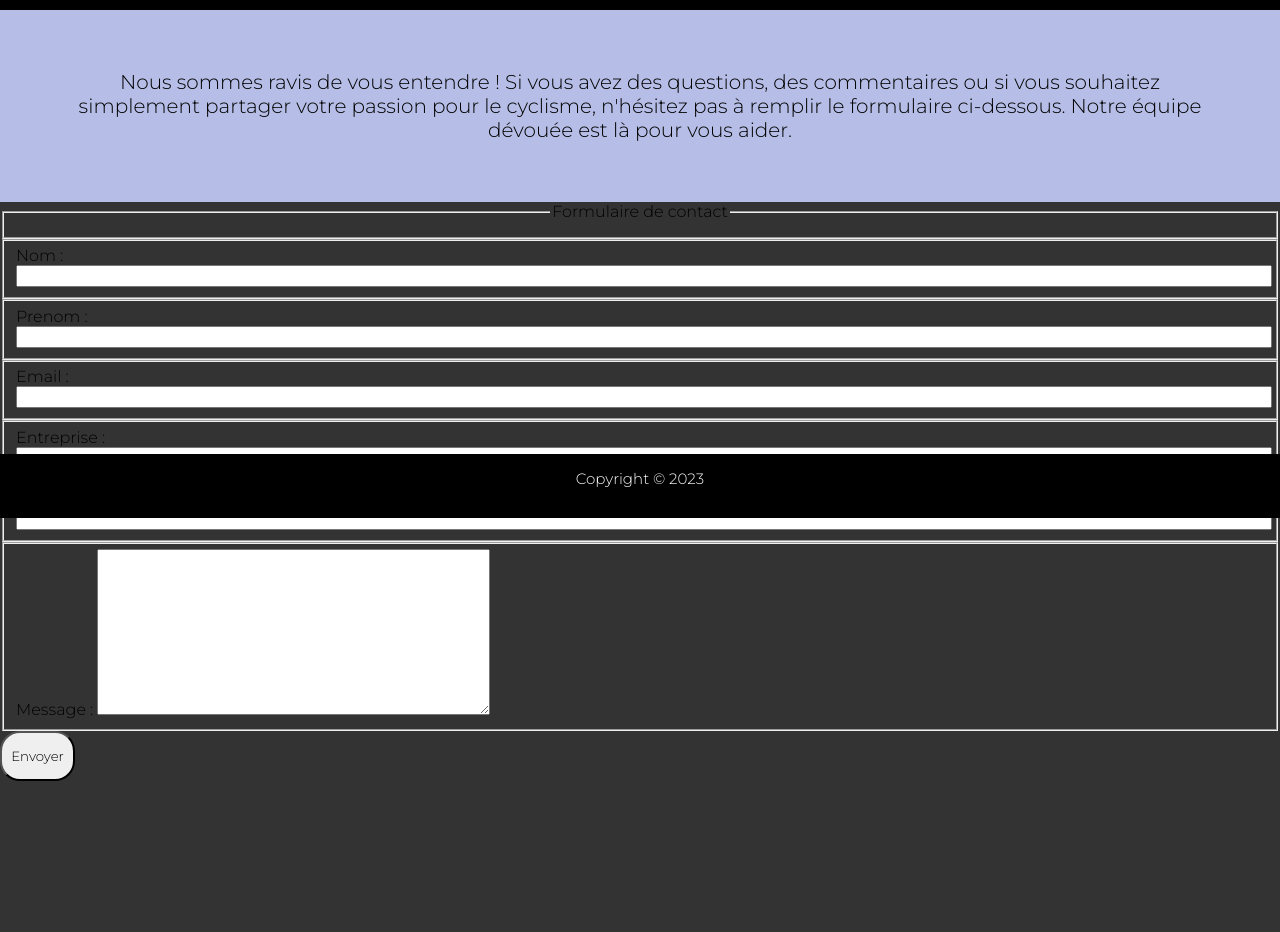
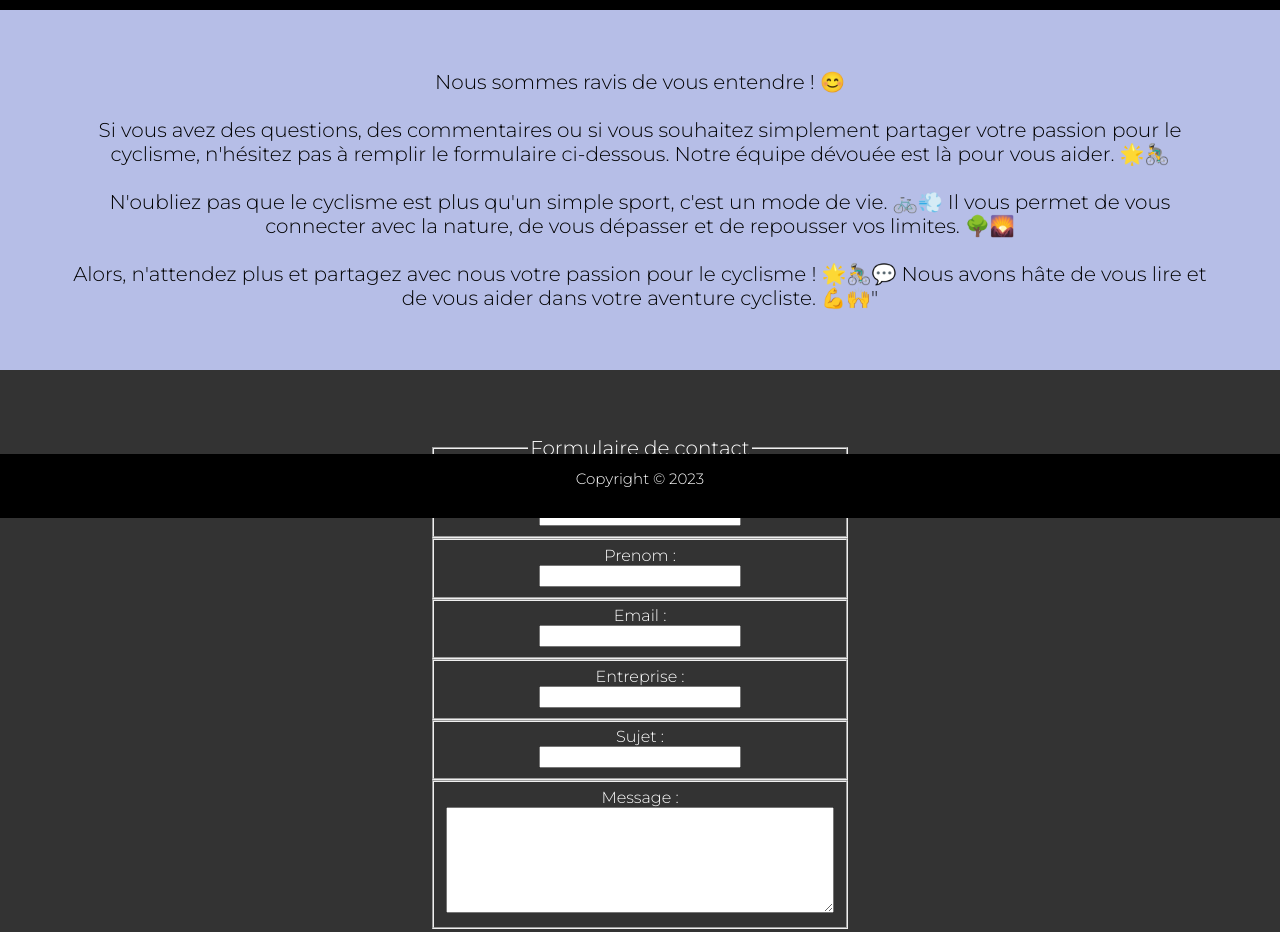
Before and after one commit to Alain266/Site-Blog-main, a plain HTML site: page Content/contact.html in a window 1280 px wide. Shown: the part 282-1214 px from the top of the page. Drawn offline with Linux system fonts and the light colour scheme.

Commit message:
page contact done

```diff
--- a/Content/contact.html
+++ b/Content/contact.html
@@ -28,7 +28,10 @@
         </nav>
     </header>
     <main> <!-- Premiere partie du site -->
-        <p>Nous sommes ravis de vous entendre ! Si vous avez des questions, des commentaires ou si vous souhaitez simplement partager votre passion pour le cyclisme, n'hésitez pas à remplir le formulaire ci-dessous. Notre équipe dévouée est là pour vous aider.</p>
+        <p>Nous sommes ravis de vous entendre ! 😊 <br> <br>
+        <p>Si vous avez des questions, des commentaires ou si vous souhaitez simplement partager votre passion pour le cyclisme, n'hésitez pas à remplir le formulaire ci-dessous. Notre équipe dévouée est là pour vous aider. 🌟🚴‍♂️</p> <br>
+        <p>N'oubliez pas que le cyclisme est plus qu'un simple sport, c'est un mode de vie. 🚲💨 Il vous permet de vous connecter avec la nature, de vous dépasser et de repousser vos limites. 🌳🌄 </p> <br>
+        <p>Alors, n'attendez plus et partagez avec nous votre passion pour le cyclisme ! 🌟🚴‍♂️💬 Nous avons hâte de vous lire et de vous aider dans votre aventure cycliste. 💪🙌"</p>
     </main>
     <article class="container"> <!-- Contenu du site -->
         <form id="contactform" action="formulaire.php" method="post"> <!-- Formulaire du site -->
@@ -36,31 +39,31 @@
                 <legend id="titreform">Formulaire de contact</legend> <!-- Titre du formulaire -->
             </fieldset>
             <fieldset>
-                <label for="nom">Nom :</label> <!-- Label du champ -->
+                <label for="nom">Nom :</label> <!-- Label du champ --> <br>
                 <input type="text" name="nom" id="nom" required> <!-- Champ du formulaire -->
             </fieldset>
             <fieldset>
-                <label for="prenom">Prenom :</label> <!-- Label du champ -->
+                <label for="prenom">Prenom :</label> <!-- Label du champ --> <br>
                 <input type="text" name="prenom" id="prenom" required> <!-- Champ du formulaire -->
             </fieldset>
             <fieldset>
-                <label for="email">Email :</label> <!-- Label du champ -->
+                <label for="email">Email :</label> <!-- Label du champ --> <br>
                 <input type="email" name="email" id="email" required> <!-- Champ du formulaire -->
             </fieldset>
             <fieldset>
-                <label for="entreprise">Entreprise :</label> <!-- Label du champ -->
+                <label for="entreprise">Entreprise :</label> <!-- Label du champ --> <br>
                 <input type="text" name="entreprise" id="entreprise"> <!-- Champ du formulaire -->
             </fieldset>
             <fieldset>
-                <label for="sujet">Sujet :</label> <!-- Label du champ -->
+                <label for="sujet">Sujet :</label> <!-- Label du champ --> <br>
                 <input type="text" name="sujet" id="sujet"> <!-- Champ du formulaire -->
             </fieldset>
             <fieldset>
-                <label for="message">Message :</label> <!-- Label du champ -->
+                <label for="message">Message :</label> <!-- Label du champ --> <br>
                 <textarea name="message" id="message" cols="50" rows="10"></textarea> <!-- Champ du formulaire -->
             </fieldset>
         </form>
-        <button id ="buttonform" type="submit">Envoyer</button>
+        <button id ="buttonform" type="submit" form="contactform">Envoyer</button>
     </article>
     <footer> <!-- Footer du site -->
         <p>Copyright &copy; 2023</p> <!-- Copyright -->
--- a/Styles/styleContact.css
+++ b/Styles/styleContact.css
@@ -102,7 +102,7 @@ nav{
     justify-content: center; /* centre les éléments en ligne */
     justify-content: space-around; /* modifie la disposition des éléments */
     background-color: #000000; /* couleur de fond */
-    height: 50px;
+    height: 50px; /* hauteur */
 }
 
 nav a{
@@ -115,7 +115,7 @@ nav a{
     font-size: 20px; /* taille de la police */
     background-color: rgba(255, 255, 255, 0.5); /* couleur de fond */
     border-radius: 20px; /* angle de la bordure */
-    width: 200px
+    width: 200px /* largeur */
 }
 
 main{
@@ -131,30 +131,55 @@ main p{
 }
 
 article{
-    height: 1763px; /* hauteur */
+    display: flex; /* affiche les éléments en ligne */
+    justify-content: center; /* centre les éléments en ligne */
+    flex-direction: column; /* affiche les éléments en colonne */
+    height: 700px; /* hauteur */
     background-color: rgba(0, 0, 0, 0.8); /* couleur de fond */
 }
 
-article div{
-    width: 100%; /* largeur */
-    height: 100%; /* hauteur */
+#contactform{
+    margin: auto;
+    padding: 50px; /* marge intérieure */
+    color: #FFFFFF; /* couleur du texte */
+    border-radius: 50px;
+}
+
+#contactform fieldset{
+    text-align: center; /* centre le texte */
+    max-width: 1000px; /* largeur */
 }
 
 #contactform input{
-  width: 100%;
+  width: 50%; /* largeur */
 }
 
 #titreform{
+    font-size: 20px; /* taille de la police */
     text-align: center; /* centre le texte */
     margin: auto; /* centre la div */
 }
 
+#message{
+    max-height: 100px; /* hauteur maximale */
+    width: 100%; /* largeur */
+    max-width: max-content; /* largeur maximale */
+    overflow-y: scroll; /* scrollbar */
+    scrollbar-color: #000000; /* scrollbar couleur */
+    scrollbar-width: thin; /* scrollbar largeur */
+}
+
 #buttonform{
-    width: 75px; /* largeur */
+    position: relative;
+    margin: auto;
+    margin-top: -25px;
+    margin-bottom: 50px;
+    width: 100px; /* largeur */
     height: 50px; /* hauteur */
     text-align: center; /* centre le texte */
-    margin: auto; /* centre la div */
     border-radius: 20px; /* angle de la bordure */
+    font-size: large;
+    font-weight: bold;
 }
 
 footer{
```
Also changed, not shown: index.html (+1 -0 lines), Journal.txt.
